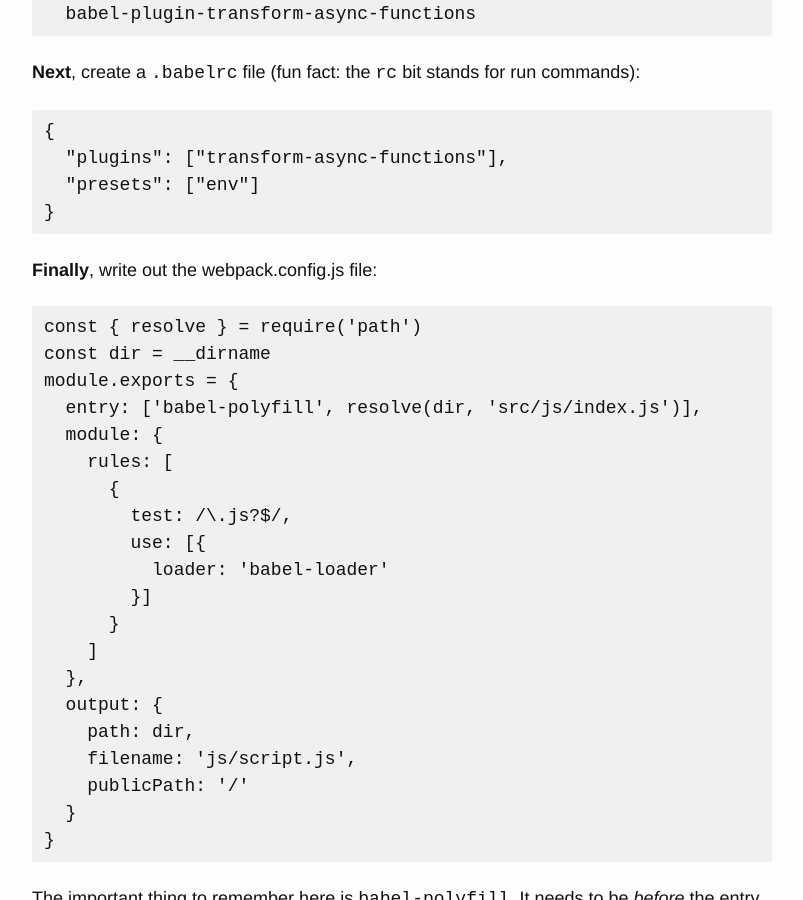
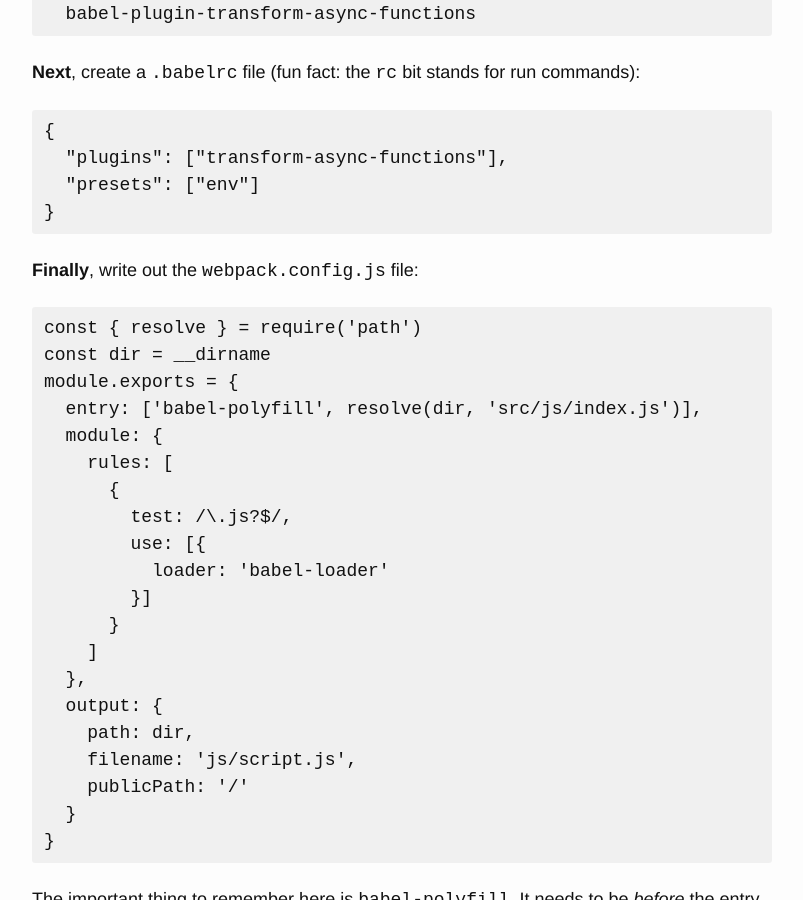
Before and after one commit to JasonLeeFrench/blog, a Jekyll site: the page built from _posts/2017-11-08-setting-up-async-await-with-babel-and-webpack.md, in a window 1280 px wide and 900 px high, scrolled down 1292 px. Shown: the whole window, without its empty margins (238-1041 px from the left). Built offline with Jekyll 4.4.1, drawn with Linux system fonts in a browser that asks for light colours.

Commit message:
... just gotta fix that non-highlighted bit...

````diff
--- a/_posts/2017-11-08-setting-up-async-await-with-babel-and-webpack.md
+++ b/_posts/2017-11-08-setting-up-async-await-with-babel-and-webpack.md
@@ -63,7 +63,7 @@
 }
 ```
 
-**Finally**, write out the webpack.config.js file:
+**Finally**, write out the `webpack.config.js` file:
 
 ```
 const { resolve } = require('path')
````
